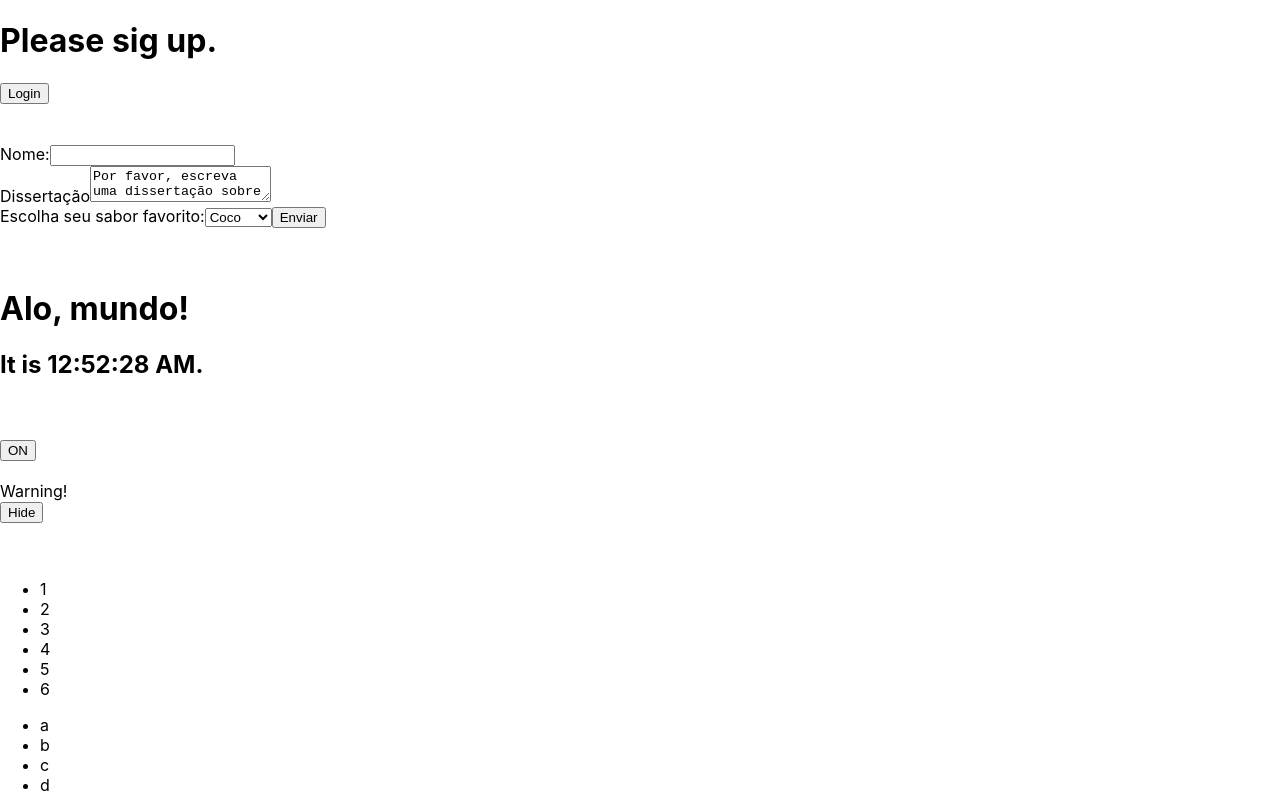
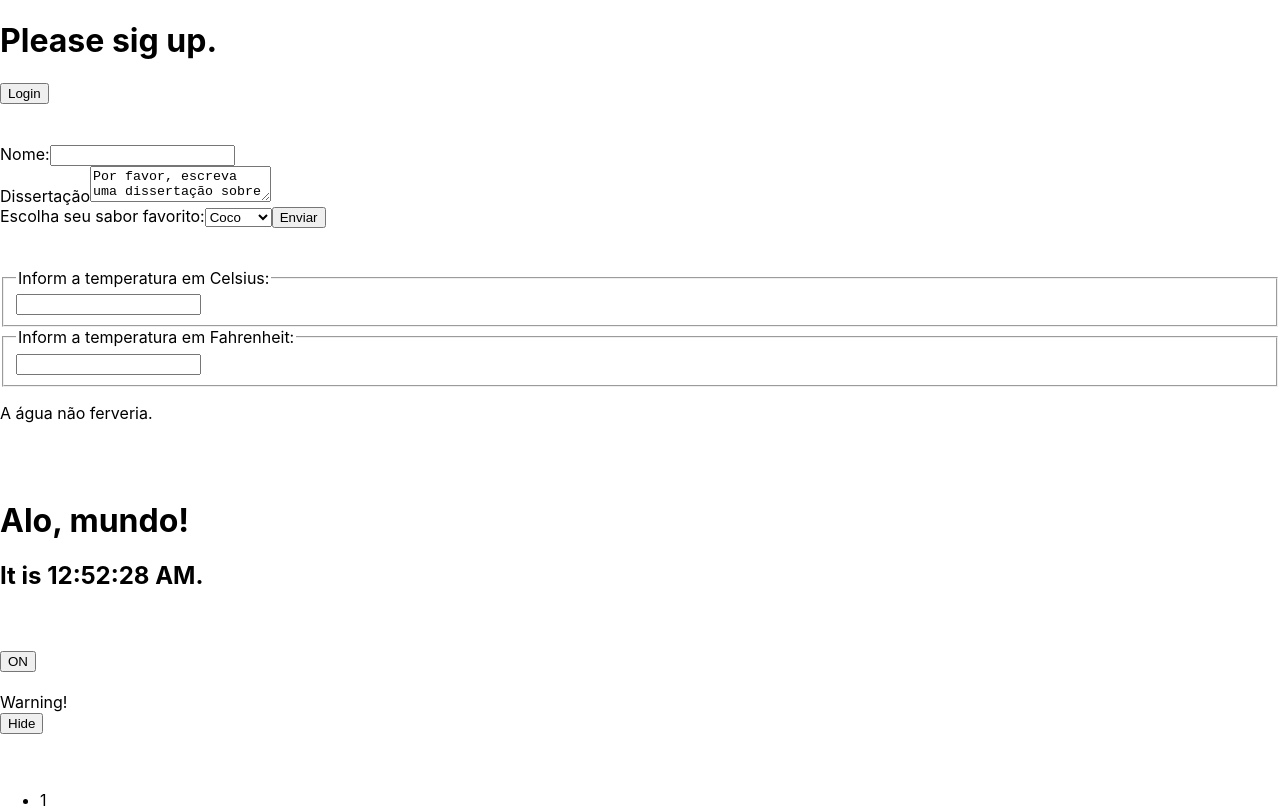
Before and after one commit to yurigauermarques/estudo-react, a React (Create React App) app: page / in a window 1280 px wide. Shown: the top 808 px of the page. Built offline with nearby package versions, Linux system fonts and the light colour scheme.

Commit message:
feat: Exemplo de 'state lift'

```diff
--- /dev/null
+++ b/src/Calculator.js
@@ -0,0 +1,99 @@
+import React from 'react';
+
+function toCelsius(fahrenheit) {
+  return (fahrenheit - 32) * 5 / 9;
+}
+
+function toFahrenheit(celsius) {
+  return (celsius * 9 / 5) + 32;
+}
+
+function tryConvert(temperature, convert) {
+  const input = parseFloat(temperature);
+  if (Number.isNaN(input)) {
+    return '';
+  }
+  const output = convert(input);
+  const rounded = Math.round(output * 1000) / 1000;
+  return rounded.toString();
+}
+
+function BoilingVerdict(props) {
+  if (props.celsius >= 100) {
+    return <p>A água ferveria.</p>;
+  }
+  return <p>A água não ferveria.</p>;
+}
+
+
+const scaleNames = {
+  c: 'Celsius',
+  f: 'Fahrenheit'
+};
+
+class TemperatureInput extends React.Component {
+  constructor(props) {
+    super(props);
+    this.handleChance = this.handleChance.bind(this);
+  }
+
+  handleChance(e) {
+    this.props.onTemperatureChange(e.target.value);
+  }
+
+  render() {
+    const temperature = this.props.temperature;
+    const scale = this.props.scale
+    return (
+      <fieldset>
+        <legend>Inform a temperatura em {scaleNames[scale]}:</legend>
+        <input value={temperature} onChange={this.handleChance} />
+
+      </fieldset>
+
+    );
+  }
+}
+
+
+class Calculator extends React.Component {
+  constructor(props) {
+    super(props);
+    this.handleCelsiusChange = this.handleCelsiusChange.bind(this);
+    this.handleFahrenheitChange = this.handleFahrenheitChange.bind(this);
+    this.state = { temperature: '', scale: 'c' };
+  }
+
+  handleCelsiusChange(temperature) {
+    this.setState({ scale: 'c', temperature });
+  }
+  handleFahrenheitChange(temperature) {
+    this.setState({ scale: 'f', temperature });
+    // this.setState({scale: 'f', temperature});
+  }
+
+  render() {
+    const scale = this.state.scale;
+    const temperature = this.state.temperature;
+    const celsius = scale === 'f' ? tryConvert(temperature, toCelsius) : temperature;
+    const fahrenheit = scale === 'c' ? tryConvert(temperature, toFahrenheit) : temperature;
+    return (
+      <div>
+        <TemperatureInput
+          scale="c"
+          temperature={celsius}
+          onTemperatureChange={this.handleCelsiusChange}
+        />
+        <TemperatureInput
+          scale="f"
+          temperature={fahrenheit}
+          onTemperatureChange={this.handleFahrenheitChange}
+        />
+        <BoilingVerdict celsius={parseFloat(temperature)} />
+      </div>
+    );
+  }
+}
+
+
+export default Calculator;
--- a/src/index.js
+++ b/src/index.js
@@ -9,6 +9,9 @@
 import Toggle from './Toggle';
 import NumberList from './NumberList';
 import NameForm from './NameForm';
+import Calculator from './Calculator'
+
+
 
 function Applicacao() {
   const numbers = [1, 2, 3, 4, 5, 6];
@@ -24,6 +27,9 @@
       <br />
       <br />
       <NameForm />
+      <br />
+      <br />
+      <Calculator />
       <br />
       <br />
       <Clock />
```
